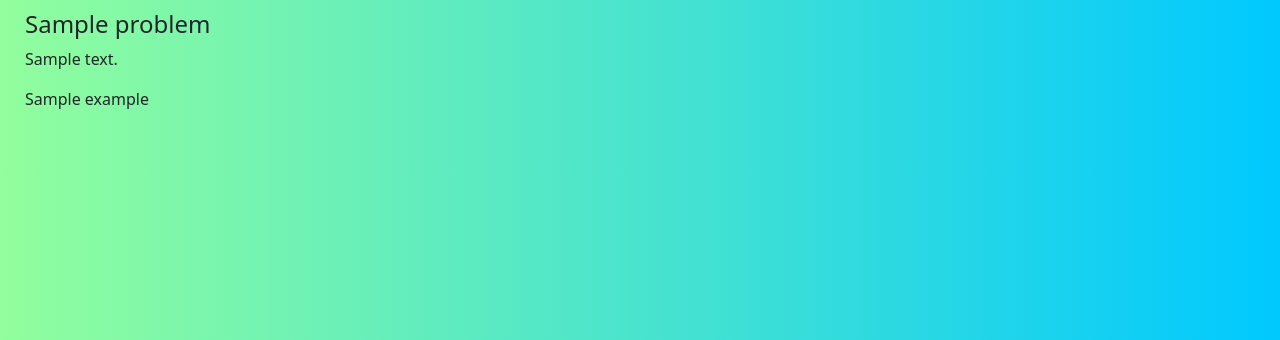
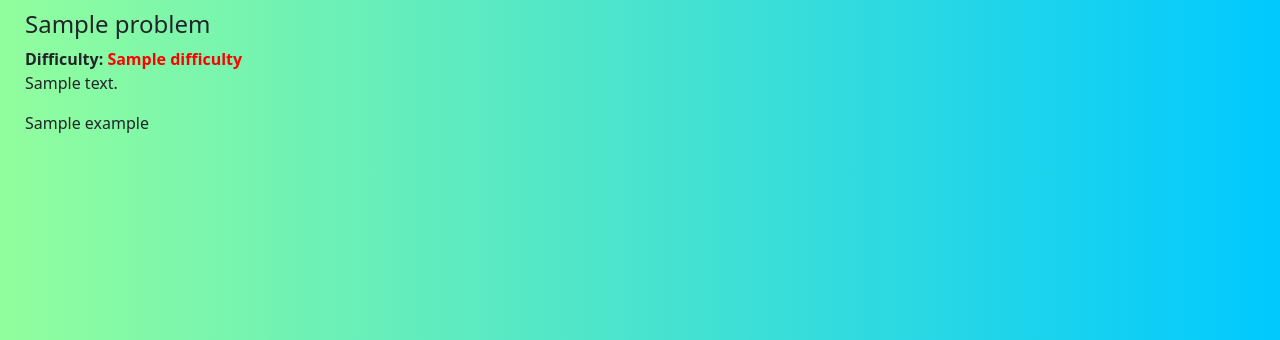
Before and after one commit to RajatSingh08/geekjudge, a Django app: template OnlineJudge/OJ/templates/OJ/description.html in a window 1280 px wide. Shown: the part 86-426 px from the top of the page. Run offline with Django 3.2, Linux system fonts and the light colour scheme; the template is opened without the code that fills it: most values are stand-ins (such as "Sample title", 1, 10 or a date in 2020); some libraries are stand-ins or nearby versions.

Commit message:
Update description.html

```diff
--- a/OnlineJudge/OJ/templates/OJ/description.html
+++ b/OnlineJudge/OJ/templates/OJ/description.html
@@ -3,6 +3,15 @@
 {% block content %}
 <div class="description_class">
     <h4>{{problem.name}}</h4>
+    <b>Difficulty:</b>
+    {% if problem.difficulty == "Easy" %}
+    <b style="color: green;">{{problem.difficulty}}</b>
+    {% elif problem.difficulty == "Medium" %}
+    <b style="color: blue;">{{problem.difficulty}}</b>
+    {% else %}
+    <b style="color: red;">{{problem.difficulty}}</b>
+    {% endif %}
+
     {% autoescape off %}
     <p>{{problem.description}}</p>
     <p>{{problem.example}}</p>
```
